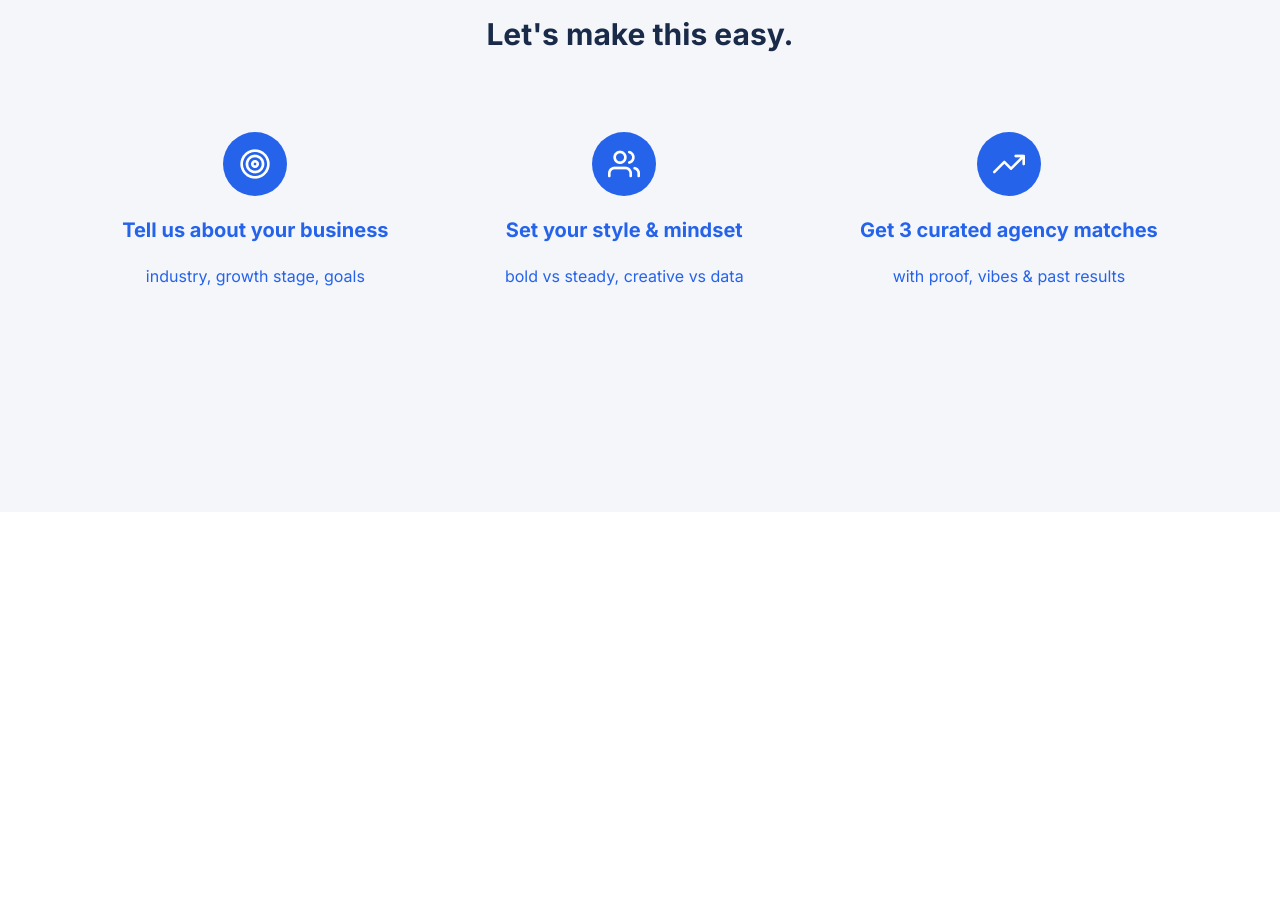
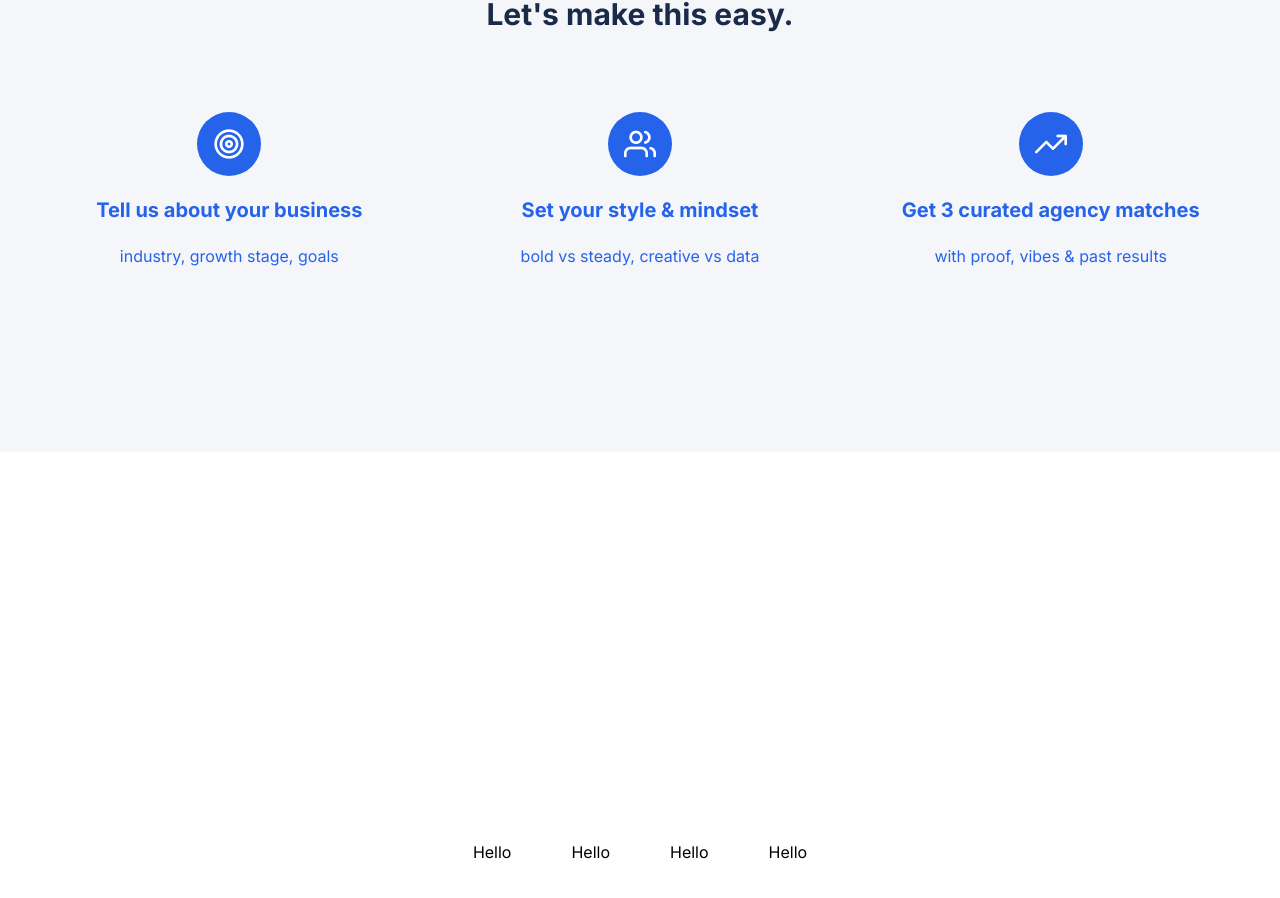
Before and after one commit to godslonelymann/MarketingMatch, a Next.js app: page / in a window 1280 px wide. Shown: the part 888-1786 px from the top of the page. Before the commit the page ends 1400 px from the top, so only its background shows below. Built offline with nearby package versions, Linux system fonts and the light colour scheme.

Commit message:
HowItWorks some changes made

```diff
--- a/src/app/components/AgencyTypes.jsx
+++ b/src/app/components/AgencyTypes.jsx
@@ -1,8 +1,16 @@
+import AgencyTypesCard from "./ui/AgencyTypesCard"
 
 
 function AgencyTypes() {
   return (
-    <div>AgencyTypes</div>
+    <div className="h-screen max-w-screen flex justify-center items-center">
+      <div className="max-w-screen-xl grid grid-cols-1 lg:grid-cols-2 xl:grid-cols-4 lg:gap-15">
+        <AgencyTypesCard />
+        <AgencyTypesCard />
+        <AgencyTypesCard />
+        <AgencyTypesCard />
+      </div>
+    </div>
   )
 }
 
--- a/src/app/components/HeroSection.jsx
+++ b/src/app/components/HeroSection.jsx
@@ -4,12 +4,12 @@ import CTAButton from "./ui/CTAButton";
 function HeroSection() {
   return (
     <>
-   <div className="flex justify-center mt-10 mx-10 max-w-screen-xl md:mx-auto">
+   <div className="flex justify-center mt-10 mx-10  max-w-screen-xl md:mx-auto">
      <div className="grid grid-cols-1 md:grid-cols-2 gap-10 mt-10 ">
       <div className="flex flex-col justify-center space-y-5 p-5">
         <h1 className="font-[700] text-3xl text-[#1A2B4A] sm:text-3xl lg:text-4xl xl:text-6xl ">We don’t sell you agencies. We help you find yours</h1>
         <h1 className="font-[400] text-base lg:text-xl text-[#4B5563] ">Answer a few simple questions - get matched with agencies who get your business and think like you do.</h1>
-        <div className="space-y-5">
+        <div className="mt-5">
           <CTAButton
           className=""
           title="Find Your Agency..." />
--- a/src/app/components/HowItWorks.jsx
+++ b/src/app/components/HowItWorks.jsx
@@ -4,11 +4,11 @@ import HowItWorksIcon from "./ui/HowItWorksIcons"
 
 function HowItWorks() {
   return (
-    <div className="flex justify-center items-center bg-[#F5F6FA] max-w-screen h-[90vh] mt-10">
+    <div className="flex justify-center items-center bg-[#F5F6FA] max-w-screen h-[80vh] mt-15">
 
-        <div className="w-[90%] text-center flex flex-col justify-center items-center h-[80%] m-auto max-w-screen-xl">
+        <div className="w-[90%] text-center flex flex-col justify-center items-center h-[80%] m-auto max-w-screen-xl ">
           <h1 className="font-[700] text-3xl text-[#1A2B4A]">Let's make this easy.</h1>
-          <div className="flex  items-center  justify-around w-full mt-20">
+          <div className="grid grid-cols-1 lg:grid-cols-3 gap-20 w-full mt-20">
             <div>
               <HowItWorksIcon
               title = "Tell us about your business"
--- /dev/null
+++ b/src/app/components/ui/AgencyTypesCard.jsx
@@ -0,0 +1,8 @@
+function AgencyTypesCard(){
+
+    return(
+       <h1>Hello</h1>
+    );
+}
+
+export default AgencyTypesCard;
--- a/src/app/page.js
+++ b/src/app/page.js
@@ -16,6 +16,7 @@ function Home() {
     {/* <Navbar /> */}
     <HeroSection />
     <HowItWorks />
+    <AgencyTypes />
 
    </>
 
```
